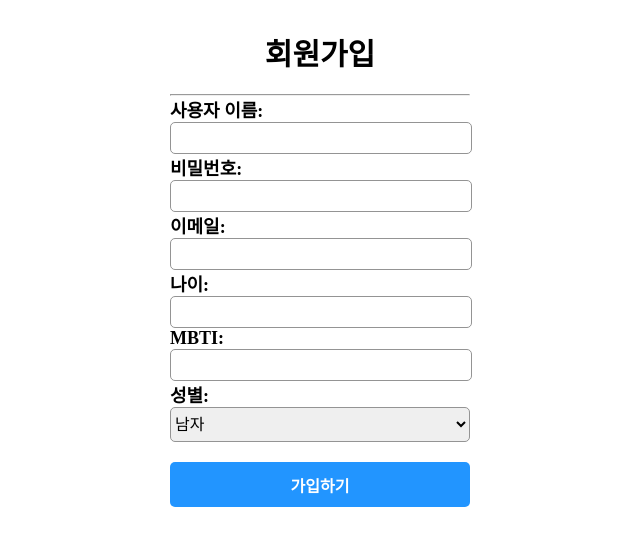
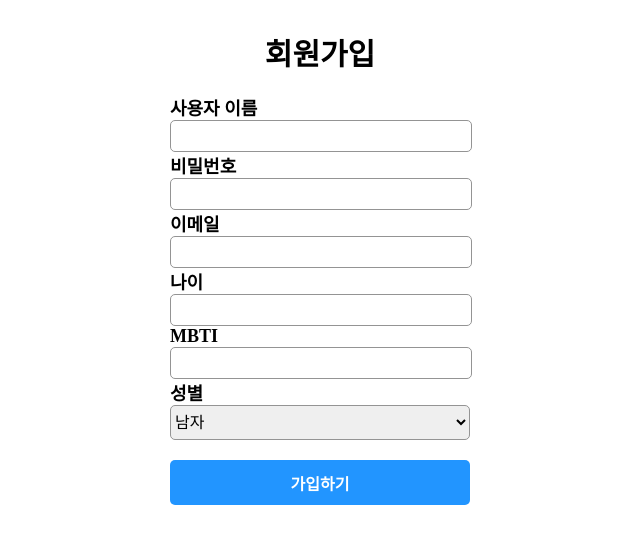
Before and after one commit to sunghyuny/project-final, a Django app: page /Accounts/signup/ in a window 1280 px wide. Shown: the part 120-666 px from the top of the page, without its empty margins (320-960 px from the left). Run offline with Django 5.2, Linux system fonts and the light colour scheme.

Commit message:
no message

```diff
--- a/travel_planner/templates/Accounts/login.html
+++ b/travel_planner/templates/Accounts/login.html
@@ -1,5 +1,6 @@
 {% include 'AccountNavbar.html'%}
 <html>
+    <title>로그인 - Travel Plan</title>
     <style>
         * {
             margin: 0;
@@ -61,7 +62,7 @@
 <form method="post"  class="login_page" action="{% url 'Accounts:login' %}">
     {% csrf_token %}
     <div class="login_content">
-        <p class="page_title">로그인</p><hr>
+        <p class="page_title">로그인</p>
         <div class="login_input">
             <input class="input_text" type="text" name="username" title="아이디 입력" placeholder="아이디" value="{{ form.username.value|default_if_none:''}}"   ><br>
             <input class="input_text" type="password" name="password" title="비밀번호" placeholder="비밀번호" value="{{ form.password.value|default_if_none:'' }}">
--- a/travel_planner/templates/Accounts/signup.html
+++ b/travel_planner/templates/Accounts/signup.html
@@ -4,7 +4,7 @@
 <head>
     <meta charset="UTF-8">
     <meta name="viewport" content="width=device-width, initial-scale=1.0">
-    <title>회원가입</title>
+    <title>회원가입 - Travel Plan</title>
     <style>
          * {
             margin: 0;
@@ -75,20 +75,20 @@
     <form class="signup_page" method="post" action="{% url 'Accounts:signup' %}">
         {% csrf_token %}
         <div class="signup_content">
-            <h2 class="page_title">회원가입</h2><hr>
+            <h2 class="page_title">회원가입</h2>
 
             <div class="signup_input">
-                <label class="input_name" for="username">사용자 이름:</label><br>
+                <label class="input_name" for="username">사용자 이름</label><br>
                 <input class="input_text" type="text" id="username" name="username"><br>
-                <label class="input_name" for="password">비밀번호:</label><br>
+                <label class="input_name" for="password">비밀번호</label><br>
                 <input class="input_text" type="password" id="password" name="password"><br>
-                <label class="input_name" for="email">이메일:</label><br>
+                <label class="input_name" for="email">이메일</label><br>
                 <input class="input_text" type="email" id="email" name="email"><br>
-                <label class="input_name" for="age">나이:</label><br>
+                <label class="input_name" for="age">나이</label><br>
                 <input class="input_text" type="number" id="age" name="age"><br>
-                <label class="input_name" for="mbti">MBTI:</label><br>
+                <label class="input_name" for="mbti">MBTI</label><br>
                 <input class="input_text" type="text" id="mbti" name="mbti"><br>
-                <label class="input_name" for="gender">성별:</label><br>
+                <label class="input_name" for="gender">성별</label><br>
                 <select id="gender" name="gender" class="select_gender">
                     <option value="male">남자</option>
                     <option value="female">여자</option>
```
